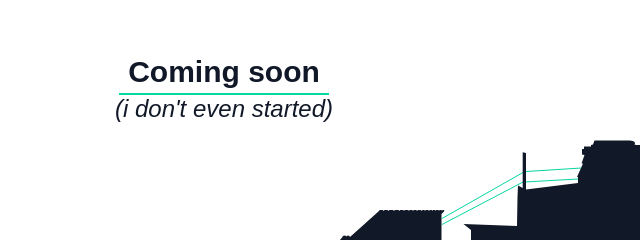
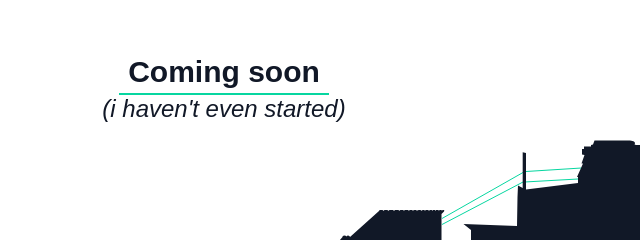
Before and after one commit to Loshido/loshido.com, a plain HTML site: page index.html in a window 1280 px wide. Shown: the part 312-552 px from the top of the page, 416-1056 px from the left. Drawn offline with Linux system fonts and the light colour scheme.

Commit message:
Major change

```diff
--- a/index.html
+++ b/index.html
@@ -79,7 +79,7 @@
 <body>
     <main class="">
 		<h1>Coming soon</h1>
-		<h2>(i don't even started)</h2>
+		<h2>(i haven't even started)</h2>
 	</main>
 	<div class="bg">
 		<svg id="city" width="1920" height="348" viewBox="0 0 1920 348" fill="none">
```
